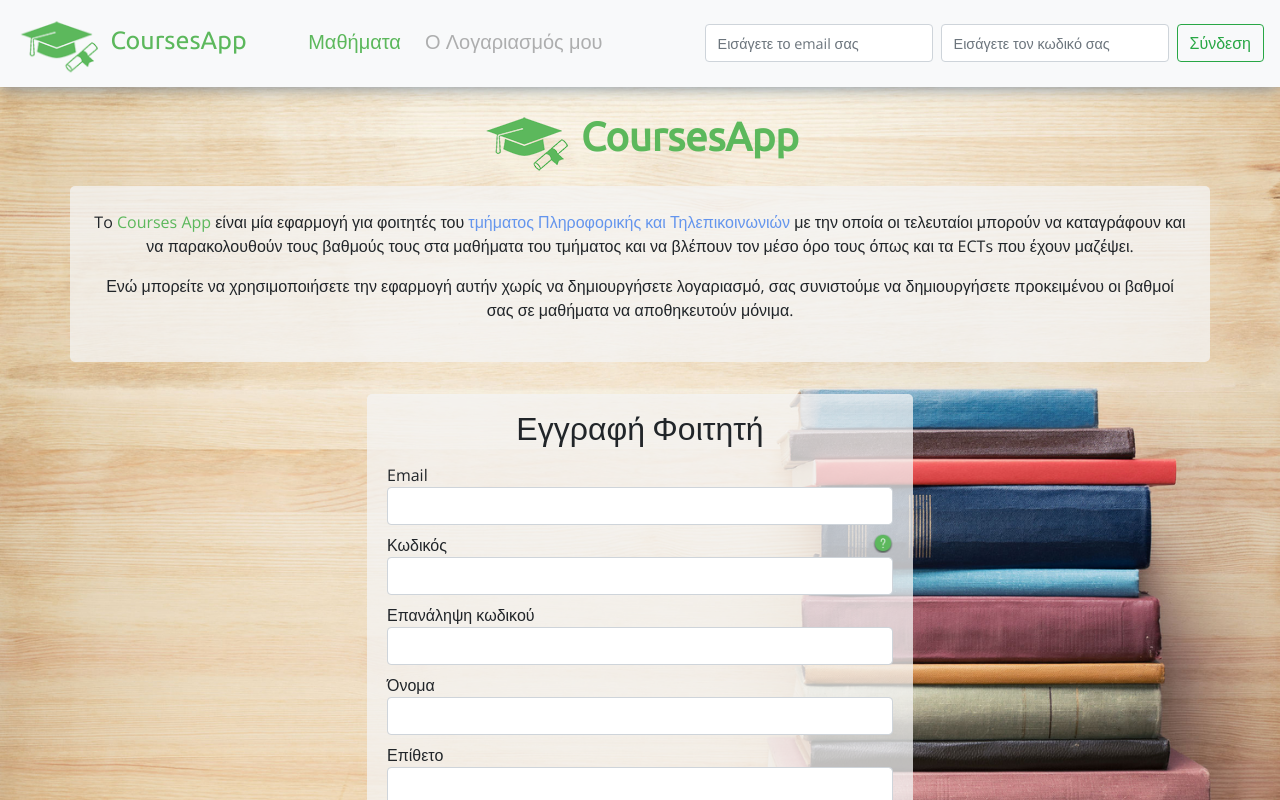
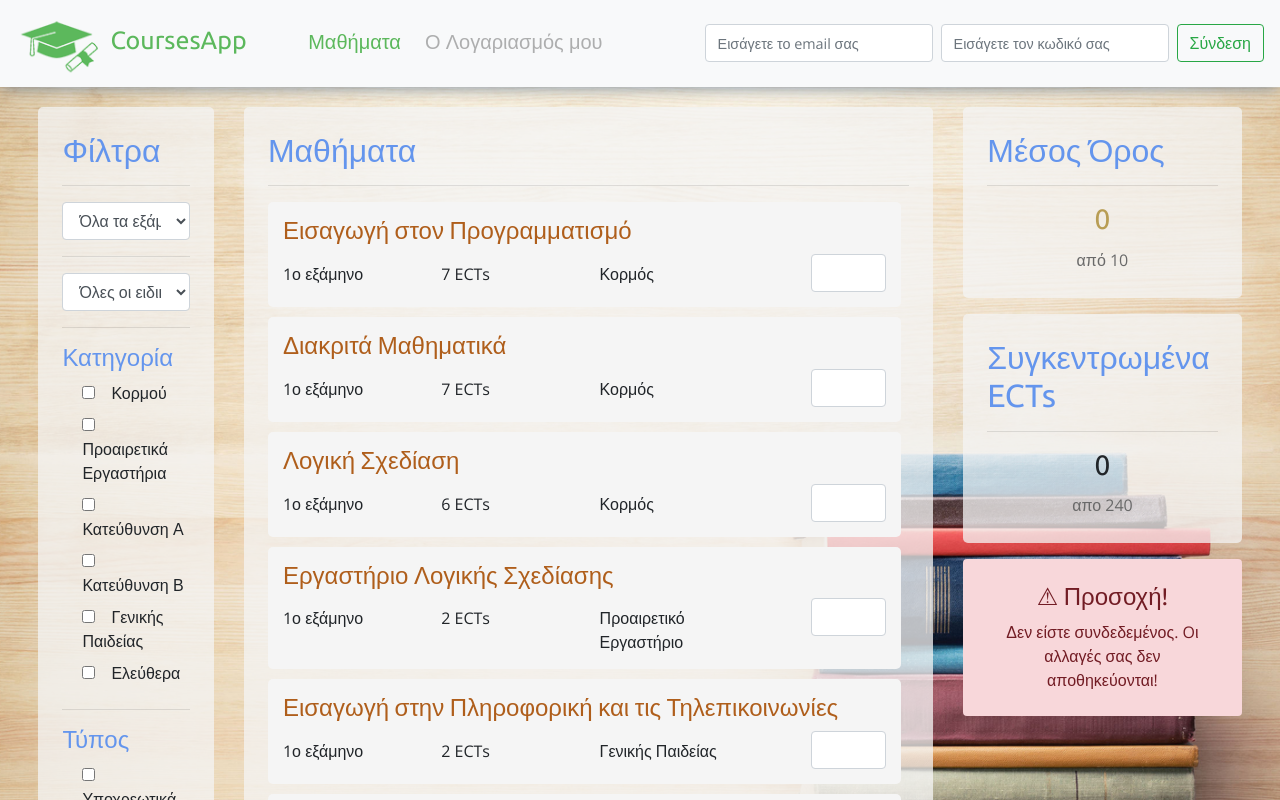
Before and after one commit to michaelbzms/CoursesApp, an Angular app in the folder FrontEnd/: page /courses in a window 1280 px wide. Shown: the top 800 px of the page. Built offline with nearby package versions, Linux system fonts and the light colour scheme.

Commit message:
Router module + Dummy Data for when backend not available

```diff
--- a/FrontEnd/src/app/app.component.html
+++ b/FrontEnd/src/app/app.component.html
@@ -1,9 +1,5 @@
 <!--The content below is only a placeholder and can be replaced.-->
 <div class="main-body">
   <app-navbar (loggedInOrOut)="loggedInEvent($event)" (selectedPage)="getCurrentPage($event)" [user]="user"></app-navbar>
-  <div [ngSwitch]="currentPage">
-    <app-courses *ngSwitchCase="'courses'" [jwt]="jwt" [user]="user"></app-courses>
-    <app-profile *ngSwitchCase="'profile'" (sessionChanged)="sessionChangedEvent()" [jwt]="jwt" [user]="user"></app-profile>
-    <app-homepage *ngSwitchDefault [jwt]="jwt" [user]="user"></app-homepage>
-  </div>
+  <router-outlet></router-outlet>
 </div>
--- a/FrontEnd/src/app/components/courses/courses.component.html
+++ b/FrontEnd/src/app/components/courses/courses.component.html
@@ -80,9 +80,9 @@
         <div class="text-center ects"><h3>{{totalEcts}}</h3><span class="subtitle">απο 240</span></div>
       </div>
       <div *ngIf="jwt === null">
-        <div class="alert-danger p-4 rounded mt-3">
+        <div class="alert-danger p-4 rounded mt-3 text-center">
           <h4>⚠ Προσοχή!</h4>
-          Δεν είστε συνδεδεμένος. Αν αλλάξετε σελίδα οι αλλαγές σας θα χαθούν!
+          Δεν είστε συνδεδεμένος. Oι αλλαγές σας δεν αποθηκεύονται!
         </div>
       </div>
     </div>
--- a/FrontEnd/src/app/components/courses/courses.component.ts
+++ b/FrontEnd/src/app/components/courses/courses.component.ts
@@ -1,6 +1,7 @@
 import {Component, Input, OnInit, SimpleChanges} from '@angular/core';
 import {NavbarComponent} from '../navbar/navbar.component';
 import {CoursesService} from '../../services/courses.service';
+import {environment} from '../../../environments/environment';
 
 @Component({
   selector: 'app-courses',
@@ -8,6 +9,9 @@ import {CoursesService} from '../../services/courses.service';
   styleUrls: ['./courses.component.css']
 })
 export class CoursesComponent implements OnInit {
+
+  constructor(private service: CoursesService) { }
+  static globalCourses: any[];
   @Input() jwt: string;
   @Input() user: object;
   courses: any[];
@@ -33,12 +37,18 @@ export class CoursesComponent implements OnInit {
     return Math.ceil(num * precision) / precision;
   }
 
-  constructor(private service: CoursesService) { }
-
   ngOnInit() {
     this.jwt = NavbarComponent.getJWT();
     this.user = NavbarComponent.getUser();
-    this.getCourses();
+    if (CoursesComponent.globalCourses == null) {
+      console.log('Loading courses...');
+      this.getCourses();
+      CoursesComponent.globalCourses = this.courses;
+    } else {
+      console.log('Restoring courses from static...');
+      this.courses = CoursesComponent.globalCourses;
+      this.calculateAVGandECTS();
+    }
   }
 
   // tslint:disable-next-line:use-life-cycle-interface
@@ -49,6 +59,70 @@ export class CoursesComponent implements OnInit {
   }
 
   getCourses() {
+    if (environment.useDummyData) {
+      this.courses = [
+        {id: 1, title: 'Εισαγωγή στον Προγραμματισμό', ects: 7, semester: 1, category: 'core', type: 'obligatory',
+         E1: false, E2: false, E3: false, E4: false, E5: false, E6: false },
+        {id: 2, title: 'Διακριτά Μαθηματικά', ects: 7, semester: 1, category: 'core', type: 'obligatory',
+          E1: false, E2: false, E3: false, E4: false, E5: false, E6: false },
+        {id: 3, title: 'Λογική Σχεδίαση', ects: 6, semester: 1, category: 'core', type: 'obligatory',
+          E1: false, E2: false, E3: false, E4: false, E5: false, E6: false },
+        {id: 4, title: 'Εργαστήριο Λογικής Σχεδίασης', ects: 2, semester: 1, category: 'optional_lab', type: 'optional',
+          E1: false, E2: false, E3: false, E4: false, E5: false, E6: false },
+        {id: 5, title: 'Εισαγωγή στην Πληροφορική και τις Τηλεπικοινωνίες', ects: 2, semester: 1, category: 'general_education',
+          type: 'obligatory', E1: false, E2: false, E3: false, E4: false, E5: false, E6: false },
+        {id: 6, title: 'Γραμμική Άλγεβρα', ects: 7, semester: 1, category: 'core', type: 'obligatory',
+          E1: false, E2: false, E3: false, E4: false, E5: false, E6: false },
+
+        {id: 7, title: 'Ανάλυση Ι', ects: 8, semester: 2, category: 'core', type: 'obligatory',
+          E1: false, E2: false, E3: false, E4: false, E5: false, E6: false },
+        {id: 8, title: 'Δομές Δεδομένων και Τεχνικές Προγραμματισμού', ects: 7, semester: 2, category: 'core', type: 'obligatory',
+          E1: false, E2: false, E3: false, E4: false, E5: false, E6: false },
+        {id: 9, title: 'Ηλεκτρομαγνητισμός, Οπτική και Σύγχρονη Φυσική', ects: 8, semester: 2, category: 'core', type: 'obligatory',
+          E1: false, E2: false, E3: false, E4: false, E5: false, E6: false },
+        {id: 10, title: 'Αρχιτεκτονική Υπολογιστών Ι', ects: 7, semester: 2, category: 'core', type: 'obligatory',
+          E1: false, E2: false, E3: false, E4: false, E5: false, E6: false },
+
+        {id: 11, title: 'Αντικειμενοστραφής Προγραμματισμός', ects: 8, semester: 3, category: 'core', type: 'obligatory',
+          E1: false, E2: false, E3: false, E4: false, E5: false, E6: false },
+        {id: 12, title: 'Ανάλυση ΙI', ects: 8, semester: 3, category: 'core', type: 'obligatory',
+          E1: false, E2: false, E3: false, E4: false, E5: false, E6: false },
+        {id: 13, title: 'Σήματα και Συστήματα', ects: 6, semester: 3, category: 'core', type: 'obligatory',
+          E1: false, E2: false, E3: false, E4: false, E5: false, E6: false },
+        {id: 14, title: 'Πιθανότητες και Στατιστική', ects: 6, semester: 3, category: 'core', type: 'obligatory',
+          E1: false, E2: false, E3: false, E4: false, E5: false, E6: false },
+        {id: 15, title: 'Εργαστήριο Κυκλωμάτων και Συστημάτων', ects: 2, semester: 3, category: 'optional_lab', type: 'optional',
+          E1: false, E2: false, E3: false, E4: false, E5: false, E6: false },
+
+        {id: 16, title: 'Σχεδίαση και Χρήση Βάσεων Δεδομένων', ects: 7, semester: 4, category: 'core', type: 'obligatory',
+          E1: false, E2: false, E3: false, E4: false, E5: false, E6: false },
+        {id: 17, title: 'Αλγόριθμοι και Πολυπλοκότητα', ects: 8, semester: 4, category: 'core', type: 'obligatory',
+          E1: false, E2: false, E3: false, E4: false, E5: false, E6: false },
+        {id: 18, title: 'Συστήματα Επικοινωνιών', ects: 7, semester: 4, category: 'core', type: 'obligatory',
+          E1: false, E2: false, E3: false, E4: false, E5: false, E6: false },
+        {id: 19, title: 'Δίκτυα Επικοινωνιών Ι', ects: 6, semester: 4, category: 'core', type: 'obligatory',
+          E1: false, E2: false, E3: false, E4: false, E5: false, E6: false },
+        {id: 20, title: 'Εργαστήριο Δικτύων Επικοινωνιών Ι', ects: 2, semester: 4, category: 'optional_lab', type: 'optional',
+          E1: false, E2: false, E3: false, E4: false, E5: false, E6: false },
+
+        {id: 21, title: 'Λειτουργικά Συστήματα', ects: 6, semester: 5, category: 'core', type: 'obligatory',
+          E1: false, E2: false, E3: false, E4: false, E5: false, E6: false },
+        {id: 22, title: 'Προγραμματισμός Συστήματος', ects: 6, semester: 6, category: 'core', type: 'obligatory',
+          E1: false, E2: false, E3: false, E4: false, E5: false, E6: false },
+
+        {id: 23, title: 'Project', ects: 8, semester: 7, category: 'core', type: 'obligatory',
+          E1: false, E2: false, E3: false, E4: false, E5: false, E6: false },
+
+        {id: 24, title: 'Πτυχιακή / Πρακτική Ι', ects: 8, semester: 7, category: 'core', type: 'obligatory',
+          E1: false, E2: false, E3: false, E4: false, E5: false, E6: false },
+        {id: 25, title: 'Πτυχιακή / Πρακτική ΙΙ', ects: 8, semester: 8, category: 'core', type: 'obligatory',
+          E1: false, E2: false, E3: false, E4: false, E5: false, E6: false }
+        /* ... */
+      ];
+      this.calculateAVGandECTS();
+      return;
+    }
+    ///////////////////////
     this.service.getCourses(this.jwt)
     .done(results => {
       if (results.hasOwnProperty('error')) {
--- a/FrontEnd/src/app/components/navbar/navbar.component.html
+++ b/FrontEnd/src/app/components/navbar/navbar.component.html
@@ -1,21 +1,21 @@
 <nav id="mynavbar" class="navbar navbar-expand-lg navbar-light bg-light sticky-top">
-  <a class="navbar-brand text-color1 p-0 mr-sm-0 mr-3 mr-lg-5" href="#" (click)="select_page('homepage')">
+  <a routerLink="" class="navbar-brand text-color1 p-0 mr-sm-0 mr-3 mr-lg-5" (click)="select_page('homepage')">
     <img class="d-inline-block" style="height: 40%; width: 40%" src="/assets/grad_cap1.png">
     <span class="logo-text">CoursesApp</span>
   </a>
   <div class="collapse navbar-collapse" id="navbarSupportedContent">
     <ul class="navbar-nav mr-auto">
       <li class="nav-item mr-2">
-        <a id="courses_page" class="nav-link link-color1" href="#" (click)="select_page('courses')">Μαθήματα</a>
+        <a routerLink="/courses" id="courses_page" class="nav-link link-color1" (click)="select_page('courses')">Μαθήματα</a>
       </li>
       <div *ngIf="jwt === null; else loggedInBlock">
         <li class="nav-item tooltip-bottom" data-tooltip="Συνδεθείτε για να έχετε πρόσβαση στον λογαριασμό σας." style="cursor: default !important;">
-          <a class="nav-link disabled" href="#" >Ο Λογαριασμός μου</a>
+          <a routerLink="/profile" class="nav-link disabled">Ο Λογαριασμός μου</a>
         </li>
       </div>
       <ng-template #loggedInBlock>
         <li class="nav-item">
-          <a id="profile_page" class="nav-link link-color1" href="#" (click)="select_page('profile')">Ο Λογαριασμός μου</a>
+          <a id="profile_page" class="nav-link link-color1" (click)="select_page('profile')">Ο Λογαριασμός μου</a>
         </li>
       </ng-template>
     </ul>
@@ -23,7 +23,7 @@
       <form id="loginForm" (submit)="login()" class="form-inline my-2 my-lg-0">
         <input id="emailLogin" class="form-control mr-sm-2" type="email" placeholder="Εισάγετε το email σας" aria-label="Login" required>
         <input id="passwordLogin" class="form-control mr-sm-2" type="password" placeholder="Εισάγετε τον κωδικό σας" aria-label="Login" required>
-        <button class="btn btn-outline-success my-2 my-sm-0" type="submit">Σύνδεση</button>
+        <button id="loginBtn" class="btn btn-outline-success my-2 my-sm-0" type="submit">Σύνδεση</button>
       </form>
     </div>
     <ng-template #loggedInBlock2>
--- /dev/null
+++ b/FrontEnd/src/app/components/not-found-component/not-found-component.component.html
@@ -0,0 +1,4 @@
+<div class="container my-3 p-4 alert-warning rounded text-center">
+  <h2>Error 404 - Page not found</h2>
+  <p>There is no page under this url!</p>
+</div>
--- /dev/null
+++ b/FrontEnd/src/app/components/not-found-component/not-found-component.component.ts
@@ -0,0 +1,14 @@
+import { Component, OnInit } from '@angular/core';
+
+@Component({
+  selector: 'app-not-found-component',
+  templateUrl: './not-found-component.component.html'
+})
+export class NotFoundComponentComponent implements OnInit {
+
+  constructor() { }
+
+  ngOnInit() {
+  }
+
+}
--- a/FrontEnd/src/environments/environment.ts
+++ b/FrontEnd/src/environments/environment.ts
@@ -4,7 +4,8 @@
 
 export const environment = {
   production: false,
-  apiUrl: 'http://localhost:8765/CoursesApp/api'
+  apiUrl: 'http://localhost:8765/CoursesApp/api',
+  useDummyData: true   // for when the backend is not available
 };
 
 /*
```
Also changed, not shown: FrontEnd/src/app/app.module.ts (+10 -1 lines), FrontEnd/src/app/components/navbar/navbar.component.ts (+9 -1 lines).
